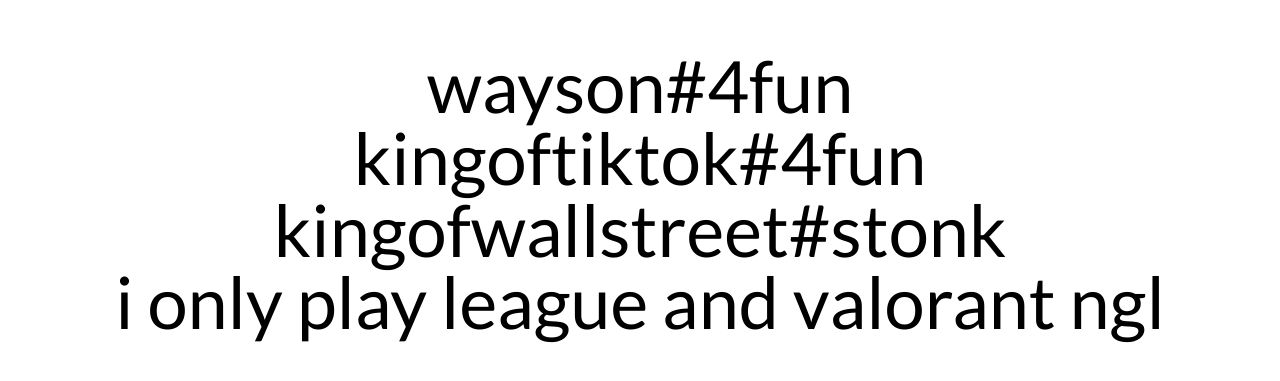
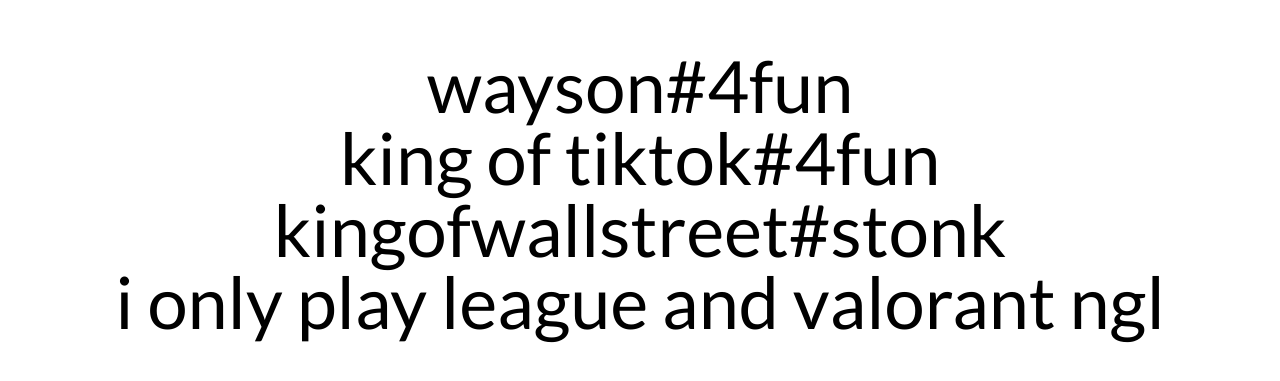
Before and after one commit to jaasonw/jason-wong.me, a Next.js app: page /riot_games in a window 1280 px wide. Shown: the part 207-588 px from the top of the page. Built offline with nearby package versions, Linux system fonts and the light colour scheme.

Commit message:
oops king of tiktok has spaces

```diff
--- a/pages/riot_games.tsx
+++ b/pages/riot_games.tsx
@@ -2,7 +2,7 @@ export default function page() {
   return (
     <div className="w-screen h-screen flex flex-col justify-center items-center">
       <h1 className="text-7xl">wayson#4fun</h1>
-      <h1 className="text-7xl">kingoftiktok#4fun</h1>
+      <h1 className="text-7xl">king of tiktok#4fun</h1>
       <h1 className="text-7xl">kingofwallstreet#stonk</h1>
       <h1 className="text-7xl">i only play league and valorant ngl</h1>
     </div>
```
